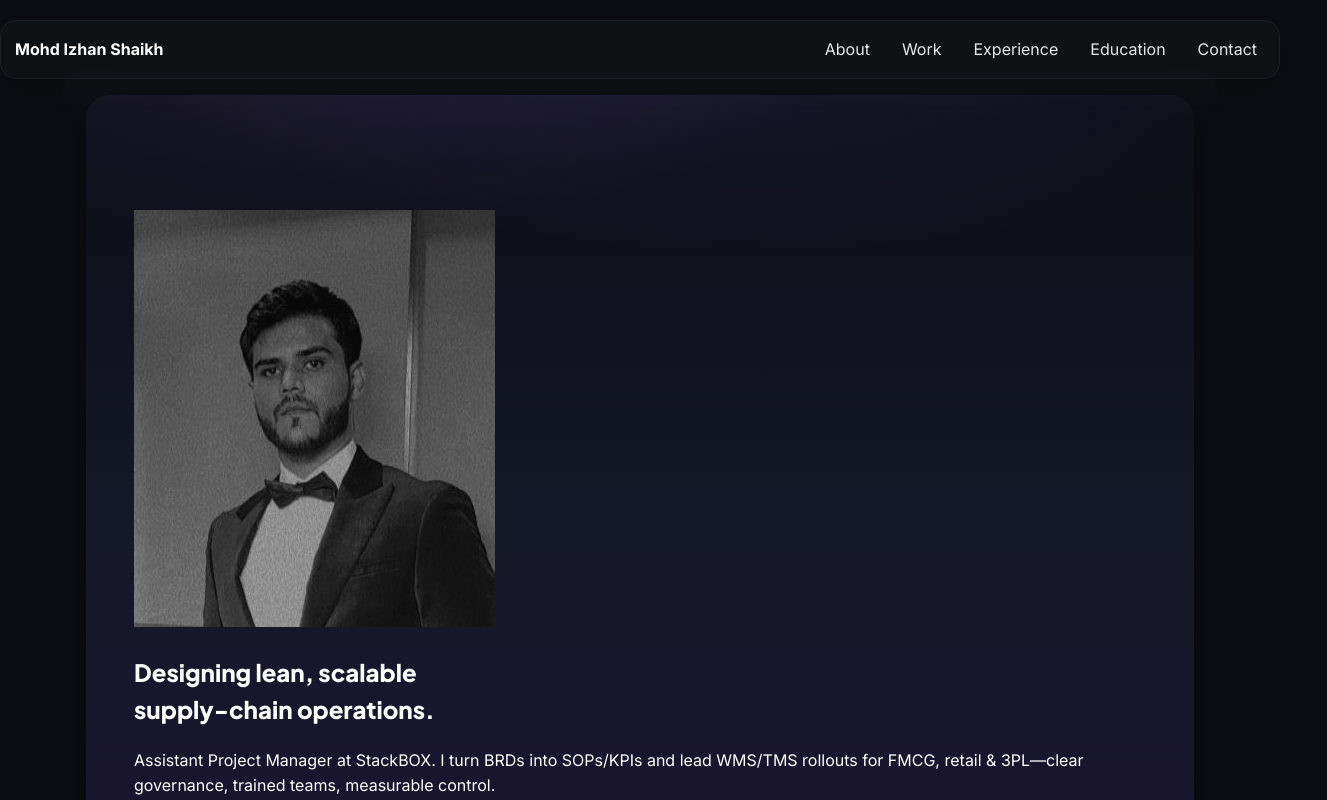
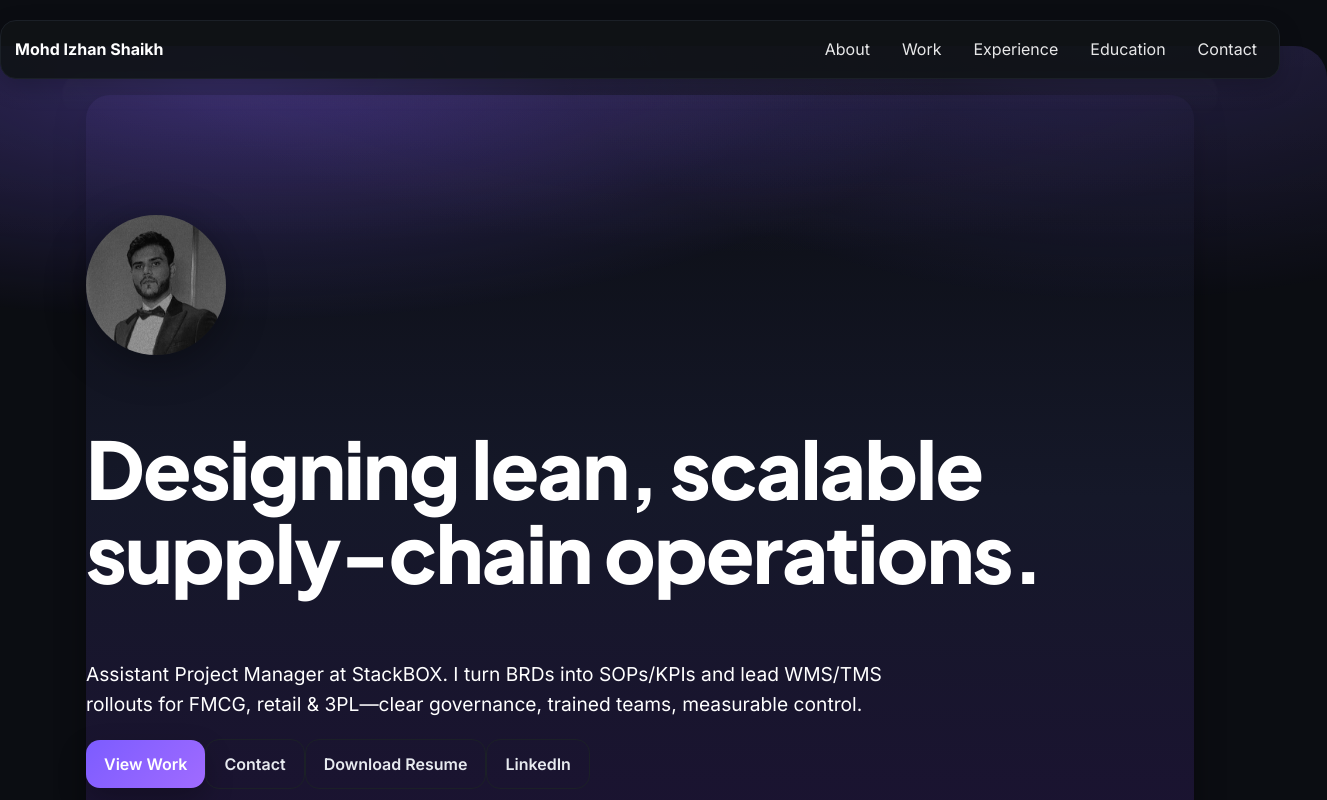
Before and after one commit to mohdizhan7/Portfolio, a React (Vite) app: page /#/ in a window 1280 px wide. Shown: the top 800 px of the page, 1327 px wide, since content can reach past the window. Built offline with nearby package versions, Linux system fonts and the light colour scheme.

Commit message:
ui(hero): smaller avatar, larger headline, richer gradient backdrop

```diff
--- a/src/styles.css
+++ b/src/styles.css
@@ -449,3 +449,46 @@ body{ background: var(--bg); color: var(--text); }
   background: linear-gradient(90deg, var(--accent), transparent);
   border-radius: 2px;
 }
+/* === HERO: small avatar, big headline, smooth gradient background === */
+.hero{
+  position: relative;
+  isolation: isolate;
+  padding: 120px 0 72px;
+}
+.hero::before{
+  /* soft Apple-ish glow behind the hero */
+  content:"";
+  position:absolute; inset:-6% -12% auto;
+  height:520px; z-index:-1; border-radius:32px;
+  background:
+    radial-gradient(1200px 420px at 20% 5%,
+      color-mix(in oklab, var(--accent) 36%, transparent) 0%,
+      transparent 60%),
+    radial-gradient(900px 480px at 85% -10%,
+      color-mix(in oklab, var(--accent) 24%, transparent) 0%,
+      transparent 65%),
+    linear-gradient(180deg, rgba(255,255,255,.02), transparent 40%);
+  opacity:.9;
+}
+.hero .avatar{
+  width:140px; height:140px; border-radius:50%;
+  object-fit:cover;
+  box-shadow:0 8px 40px rgba(0,0,0,.35);
+}
+.hero h1{
+  font-size:clamp(40px, 6.2vw, 84px);
+  line-height:1.05; letter-spacing:-.02em;
+  max-width:18ch;
+}
+.hero .tagline{
+  font-size:clamp(16px, 1.5vw, 20px);
+  max-width:70ch; color:var(--text-2);
+}
+/* make top feel more even under the floating nav */
+.nav + .hero{ margin-top: 10px; }
+
+@media (max-width: 720px){
+  .hero{ padding:88px 0 56px; }
+  .hero .avatar{ width:88px; height:88px; }
+  .hero h1{ font-size:clamp(32px, 9vw, 46px); }
+}
```
